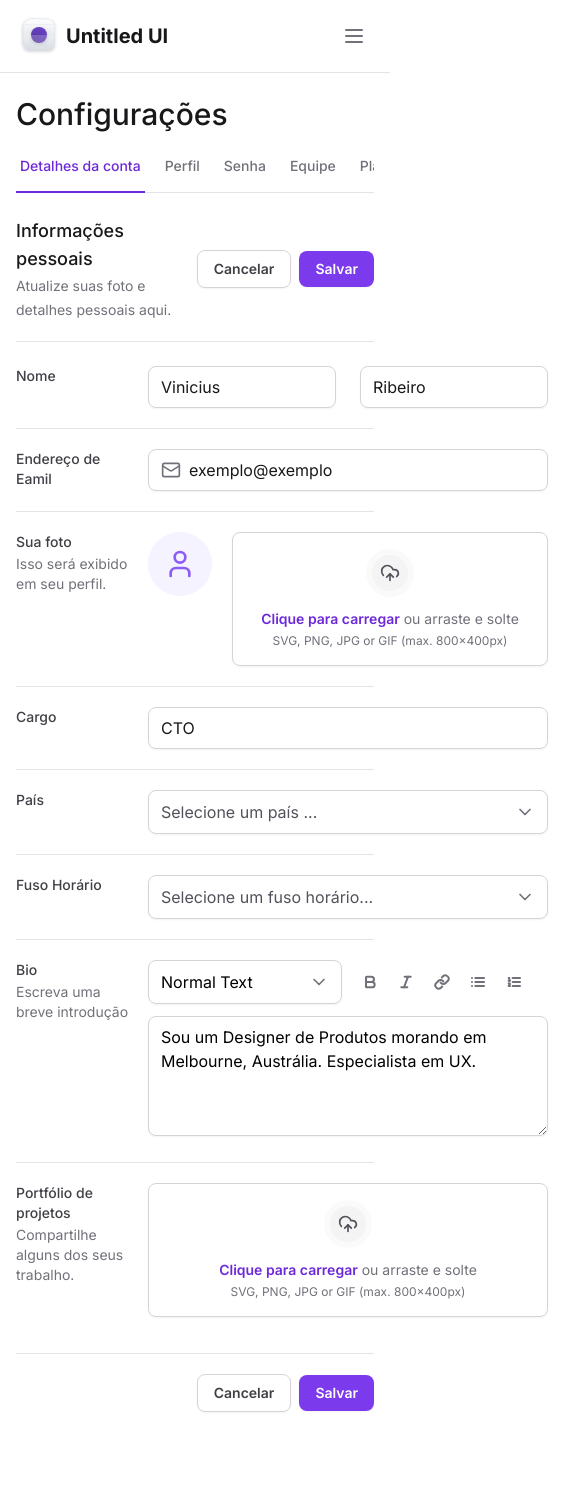
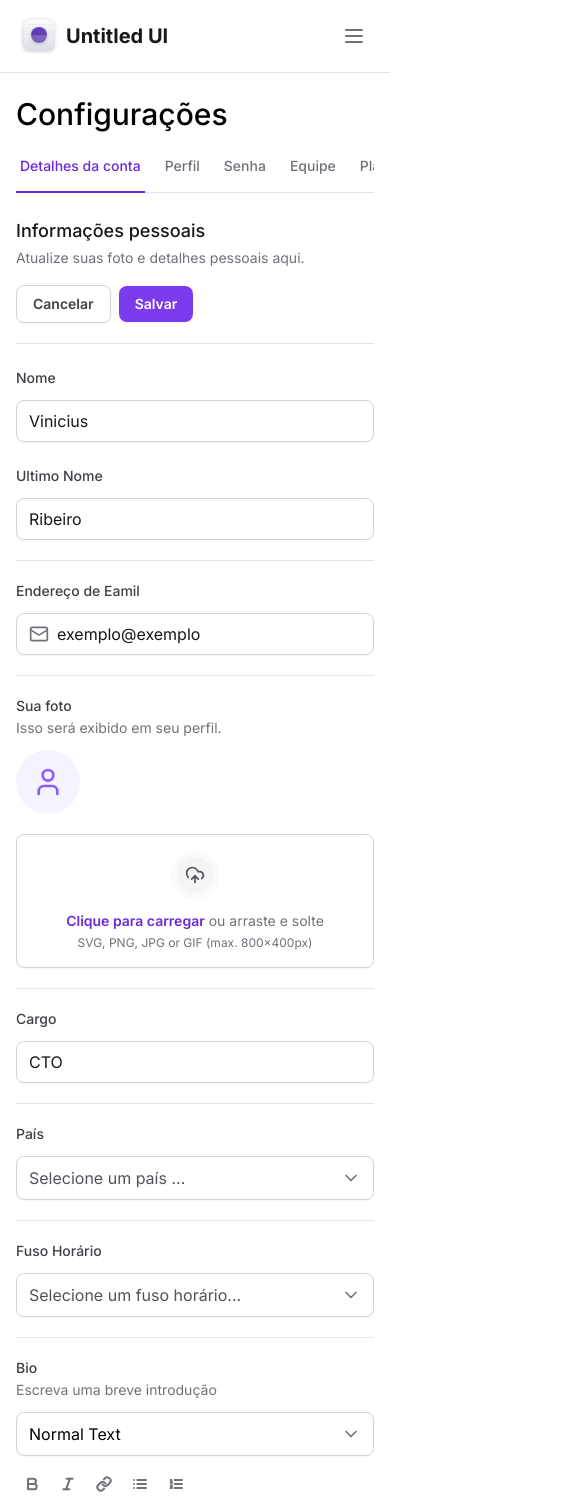
Before and after one commit to Viniciusrbr/tailwind-dashboard, a Next.js app: page / in a window 390 px wide. Shown: the top 1510 px of the page, 585 px wide, since content can reach past the window. Before the commit the page ends 1460 px from the top, so only its background shows below. Built offline with nearby package versions, Linux system fonts and the light colour scheme.

Commit message:
feat: Responsividade do formulário

```diff
--- a/src/app/page.tsx
+++ b/src/app/page.tsx
@@ -1,7 +1,7 @@
 import { SettingsTabs } from '@/components/SettingsTabs'
 import * as Input from '@/components/Input'
+import * as FileInput from '@/components/Form/FileInput'
 import { Bold, Italic, Link, List, ListOrdered, Mail } from 'lucide-react'
-import * as FileInput from '@/components/Form/FileInput'
 import { Select } from '@/components/Form/Select'
 import { SelectItem } from '@/components/Form/Select/SelectItem'
 import { Textarea } from '@/components/Form/Textarea'
@@ -10,12 +10,12 @@
 export default function Home() {
   return (
     <>
-      <h1 className="text-3xl font-medium text-zinc-900">Configurações</h1>
+      <h1 className="to-zinc-900 text-3xl font-medium">Configurações</h1>
 
       <SettingsTabs />
 
       <div className="mt-6 flex flex-col">
-        <div className="flex items-center justify-between border-b border-zinc-200 pb-5">
+        <div className="flex flex-col justify-between gap-4 border-b border-zinc-200 pb-5 lg:flex-row lg:items-center">
           <div className="space-y-1">
             <h2 className="text-lg font-medium text-zinc-900">
               Informações pessoais
@@ -24,6 +24,7 @@
               Atualize suas foto e detalhes pessoais aqui.
             </span>
           </div>
+
           <div className="flex items-center gap-2">
             <Button variant="outline" type="button">
               Cancelar
@@ -38,25 +39,34 @@
           id="settings"
           className="mt-6 flex w-full flex-col gap-5 divide-y divide-zinc-200"
         >
-          <div className="grid grid-cols-form gap-3">
+          <div className="flex flex-col gap-3 lg:grid lg:grid-cols-form">
             <label
               htmlFor="firstName"
               className="text-sm font-medium text-zinc-700"
             >
               Nome
             </label>
-            <div className="grid grid-cols-2 gap-6">
+            <div className="flex flex-col gap-6 lg:grid lg:grid-cols-2">
               <Input.Root>
                 <Input.Control id="firstName" defaultValue="Vinicius" />
               </Input.Root>
 
+              <div className="flex flex-col gap-3 lg:block">
+                <label
+                  htmlFor="lastName"
+                  className="text-sm font-medium text-zinc-700 lg:sr-only"
+                >
+                  Ultimo Nome
+                </label>
+
                 <Input.Root>
-                <Input.Control defaultValue="Ribeiro" />
+                  <Input.Control id="lastName" defaultValue="Ribeiro" />
                 </Input.Root>
               </div>
             </div>
+          </div>
 
-          <div className="grid grid-cols-form gap-3 pt-5">
+          <div className="flex flex-col gap-3 pt-5 lg:grid lg:grid-cols-form">
             <label
               htmlFor="email"
               className="text-sm font-medium text-zinc-700"
@@ -75,7 +85,7 @@
             </Input.Root>
           </div>
 
-          <div className="grid grid-cols-form gap-3 pt-5">
+          <div className="flex flex-col gap-3 pt-5 lg:grid lg:grid-cols-form">
             <label
               htmlFor="photo"
               className="text-sm font-medium text-zinc-700"
@@ -85,16 +95,14 @@
                 Isso será exibido em seu perfil.
               </span>
             </label>
-            <div>
-              <FileInput.Root className="flex items-start gap-5">
+            <FileInput.Root className="flex flex-col gap-5 lg:flex-row lg:items-start">
               <FileInput.ImagePreview />
               <FileInput.Trigger />
               <FileInput.Control />
             </FileInput.Root>
           </div>
-          </div>
 
-          <div className="grid grid-cols-form gap-3 pt-5">
+          <div className="flex flex-col gap-3 pt-5 lg:grid lg:grid-cols-form">
             <label htmlFor="role" className="text-sm font-medium text-zinc-700">
               Cargo
             </label>
@@ -103,7 +111,7 @@
             </Input.Root>
           </div>
 
-          <div className="grid grid-cols-form gap-3 pt-5">
+          <div className="flex flex-col gap-3 pt-5 lg:grid lg:grid-cols-form">
             <label
               htmlFor="country"
               className="text-sm font-medium text-zinc-700"
@@ -116,7 +124,7 @@
             </Select>
           </div>
 
-          <div className="grid grid-cols-form gap-3 pt-5">
+          <div className="flex flex-col gap-3 pt-5 lg:grid lg:grid-cols-form">
             <label
               htmlFor="timezone"
               className="text-sm font-medium text-zinc-700"
@@ -132,7 +140,7 @@
             </Select>
           </div>
 
-          <div className="grid grid-cols-form gap-3 pt-5">
+          <div className="flex flex-col gap-3 pt-5 lg:grid lg:grid-cols-form">
             <label htmlFor="bio" className="text-sm font-medium text-zinc-700">
               Bio
               <span className="mt-0.5 block text-sm font-normal text-zinc-500">
@@ -140,7 +148,7 @@
               </span>
             </label>
             <div className="space-y-3">
-              <div className="grid grid-cols-2 gap-3">
+              <div className="flex flex-col gap-3 lg:grid lg:grid-cols-2">
                 <Select placeholder="" defaultValue="normal">
                   <SelectItem
                     value="normal"
@@ -149,6 +157,7 @@
                   />
                   <SelectItem value="md" text="Markdown" />
                 </Select>
+
                 <div className="flex items-center gap-1">
                   <Button type="button" variant="ghost">
                     <Bold className="h-4 w-4 text-zinc-500" strokeWidth={3} />
@@ -170,6 +179,7 @@
                   </Button>
                 </div>
               </div>
+
               <Textarea
                 id="bio"
                 defaultValue="Sou um Designer de Produtos morando em Melbourne, Austrália. Especialista em UX."
@@ -177,8 +187,11 @@
             </div>
           </div>
 
-          <div className="grid grid-cols-form gap-3 pt-5">
-            <label htmlFor="bio" className="text-sm font-medium text-zinc-700">
+          <div className="flex flex-col gap-3 pt-5 lg:grid lg:grid-cols-form">
+            <label
+              htmlFor="projects"
+              className="text-sm font-medium text-zinc-700"
+            >
               Portfólio de projetos
               <span className="mt-0.5 block text-sm font-normal text-zinc-500">
                 Compartilhe alguns dos seus trabalho.
```
Lines whose indentation alone changed are shown as unchanged.
